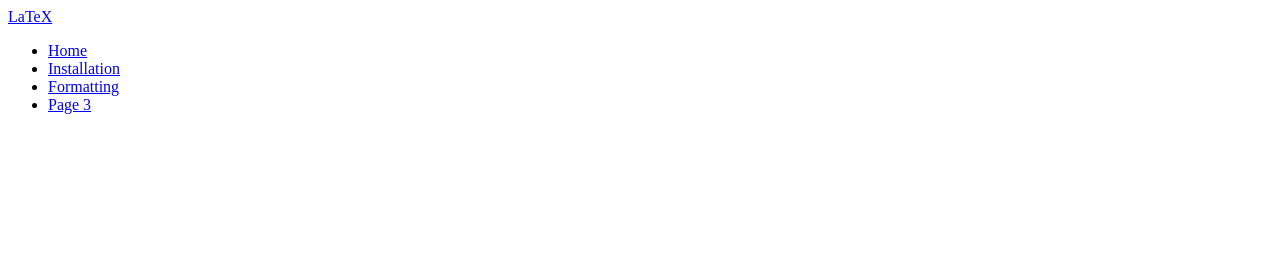
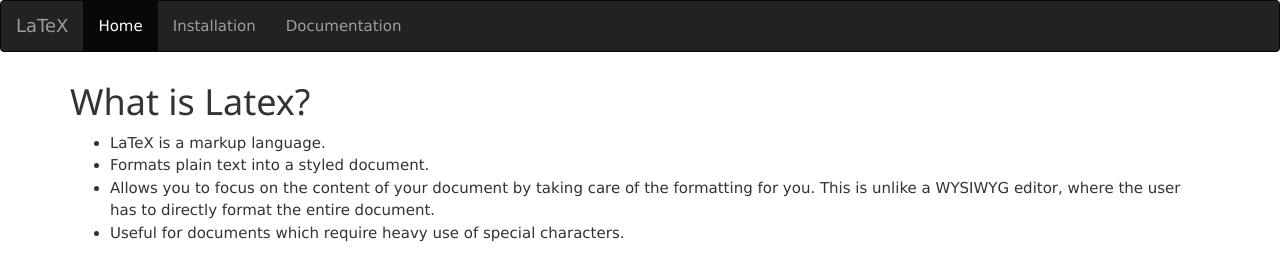
Before and after one commit to mcheng3/latex-site, a plain HTML site: page latex.html in a window 1280 px wide. Drawn offline with nearby package versions, Linux system fonts and the light colour scheme.

Commit message:
started navbar

```diff
--- a/latex.html
+++ b/latex.html
@@ -1,23 +1,37 @@
 <!DOCTYPE html>
 <html>
 
-  <title>
-  </title>
+  <head>
+    <link rel="stylesheet" href="https://maxcdn.bootstrapcdn.com/bootstrap/3.3.7/css/bootstrap.min.css">
+    <link rel="stylesheet" href="https://www.w3schools.com/w3css/4/w3.css">
+  <script src="https://ajax.googleapis.com/ajax/libs/jquery/3.3.1/jquery.min.js"></script>
+  <script src="https://maxcdn.bootstrapcdn.com/bootstrap/3.3.7/js/bootstrap.min.js"></script>
+  </head>
 
   <body>
     <nav class="navbar navbar-inverse">
       <div class="container-fluid">
 	<div class="navbar-header">
-	  <a class="navbar-brand" href="#">LaTeX</a>
+	  <a class="navbar-brand" href="latex.html">LaTeX</a>
 	</div>
 	<ul class="nav navbar-nav">
-	  <li class="active"><a href="#">Home</a></li>
-	  <li><a href="#">Installation</a></li>
-	  <li><a href="#">Formatting</a></li>
-	  <li><a href="#">Page 3</a></li>
+	  <li class="active"><a href="latex.html">Home</a></li>
+	  <li><a href="installation.html">Installation</a></li>
+	  <li><a href="documentation.html">Documentation</a></li>
 	</ul>
       </div>
     </nav>
+
+    <div class="container">
+      <h1>What is Latex?</h1>
+      <ul>
+	<li>LaTeX is a markup language.</li>
+	<li>Formats plain text into a styled document.</li>
+	<li>Allows you to focus on the content of your document by taking care of the formatting for you. This is unlike a WYSIWYG editor, where the user has to    directly format the entire document.</li>
+	<li>Useful for documents which require heavy use of special characters.</li>
+      </ul>
+    </div>
+
   </body>
 
 </html>
```
Also changed, not shown: documentation.html (added, +25 -0 lines), installation.html (added, +25 -0 lines).
